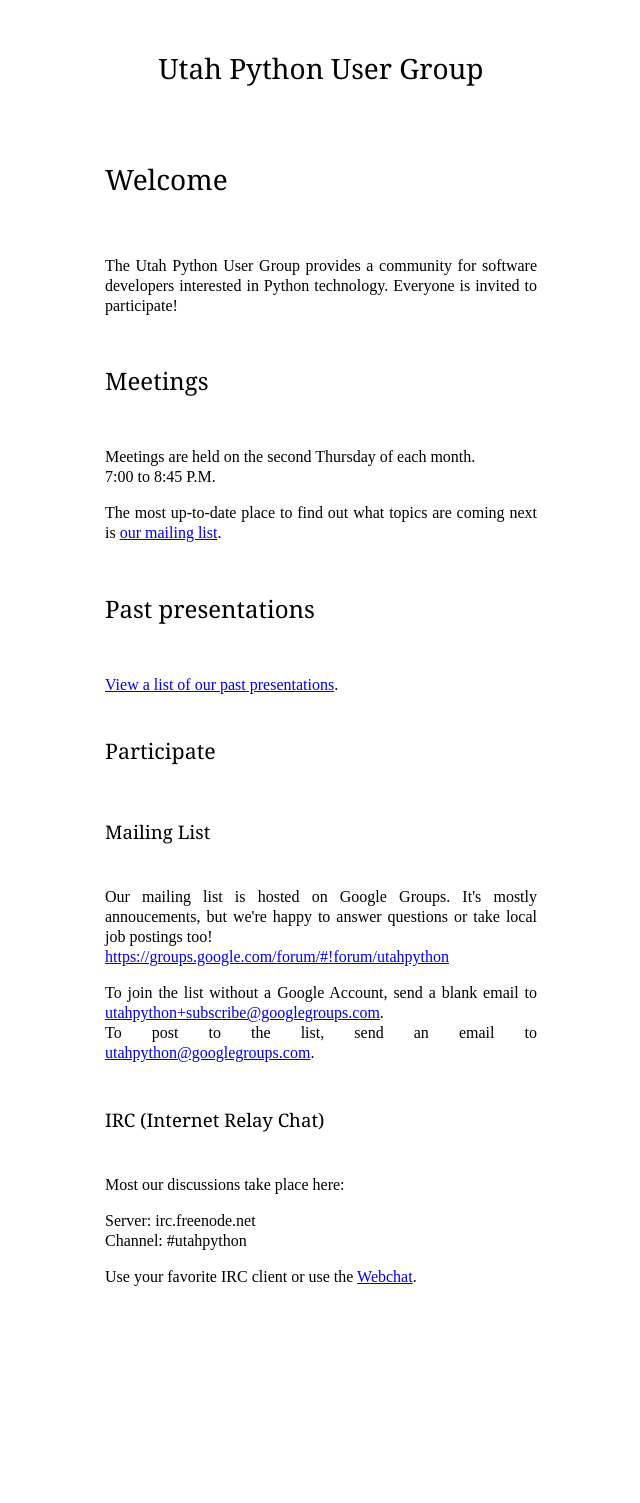
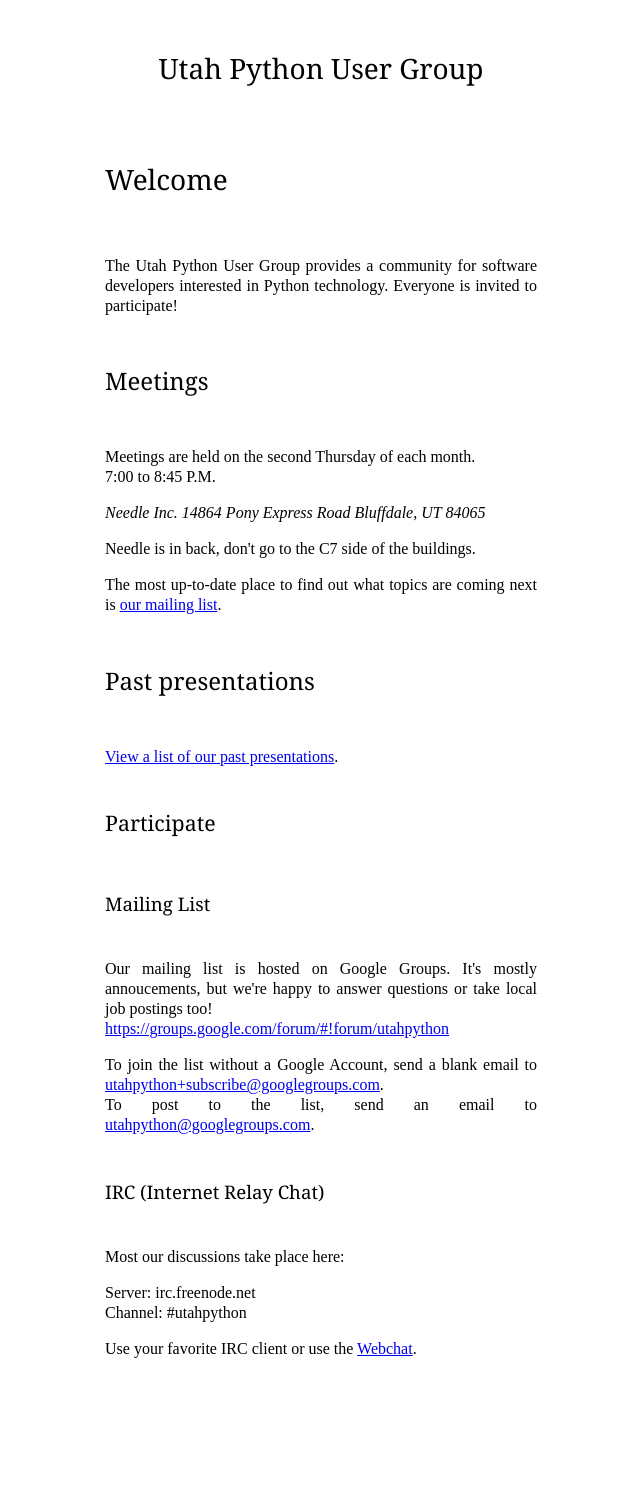
Before and after one commit to utahpython/utahpython.github.com, a Jekyll site: the page built from index.html, in a window 1280 px wide. Shown: the whole page, without its empty margins (283-923 px from the left). Built offline with Jekyll 4.4.1, drawn with Linux system fonts in a browser that asks for light colours; some web fonts are replaced; before the commit the page ends 1431 px from its top, so only the background shows below that.

Commit message:
Update index.html

```diff
--- a/index.html
+++ b/index.html
@@ -17,6 +17,12 @@ interested in Python technology. Everyone is invited to participate!</p>
 
     <p>Meetings are held on the second Thursday of each month.<br>
     7:00 to 8:45 P.M.</p>
+    <address>
+Needle Inc.
+14864 Pony Express Road
+Bluffdale, UT 84065
+    </address>
+    <p>Needle is in back, don't go to the C7 side of the buildings.</p>
 <!--
     <address>
         C7 Data Center<br>
```
